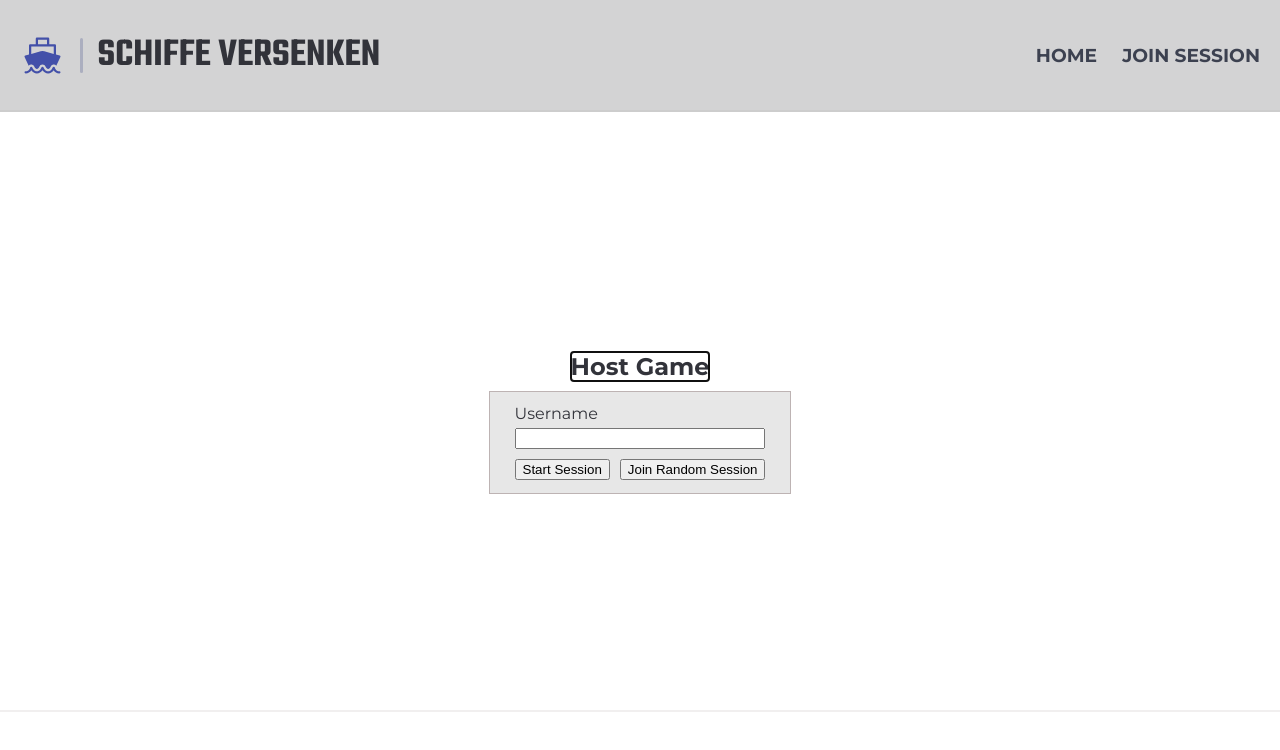
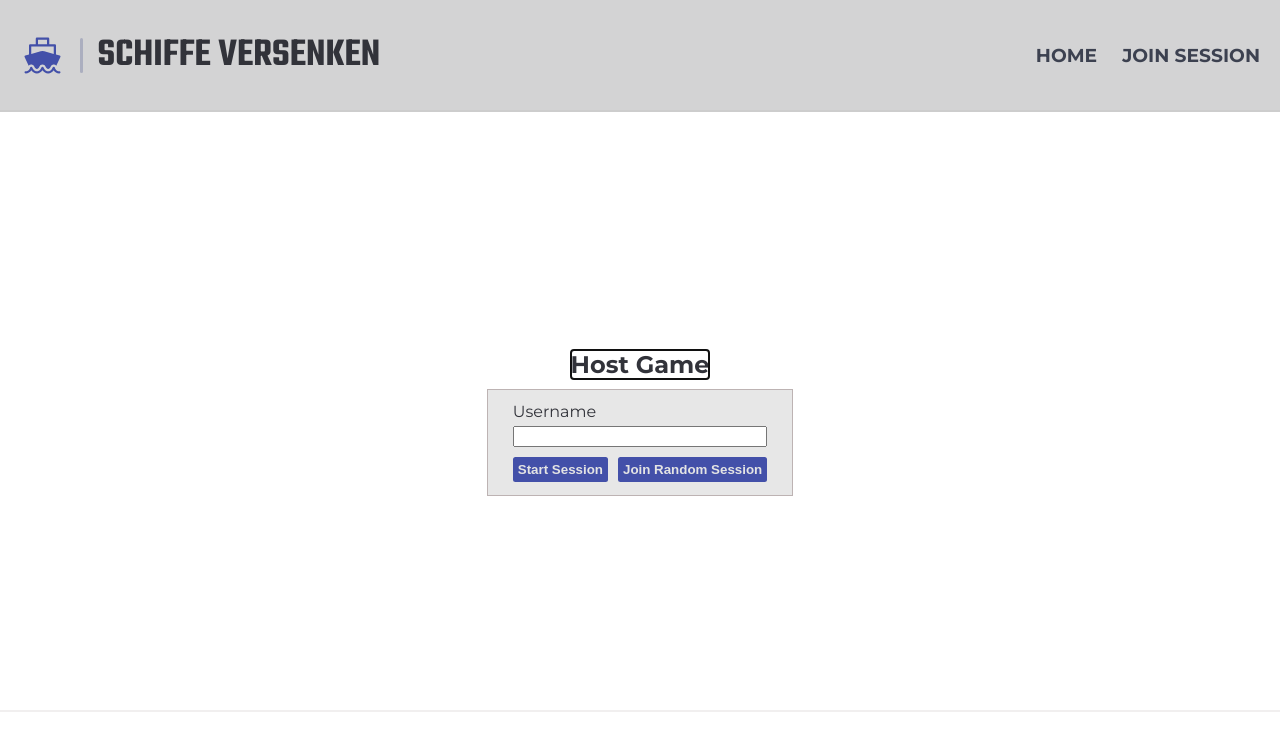
Before and after one commit to cloud-script/BattleShip-Web-based, a Svelte app in the folder frontend/: page / in a window 1280 px wide. Shown: the top 750 px of the page. Built offline with nearby package versions, Linux system fonts and the light colour scheme.

Commit message:
button style

```diff
--- a/frontend/public/css/global.css
+++ b/frontend/public/css/global.css
@@ -33,7 +33,25 @@ h4 {
 }
 
 button {
+  background-color: #4350a9;
   cursor: pointer;
+  color: #e4e4e4;
+  padding: 5px;
+  outline: none;
+  border: 0;
+  font-weight: 600;
+  border-radius: 2.5px;
+  transition: background-color 150ms ease;
+}
+
+button:hover {
+  background-color: #5360b3;
+}
+
+button:focus {
+  background-color: #5360b3;
+  border: none;
+  outline: none;
 }
 
 .title {
```
